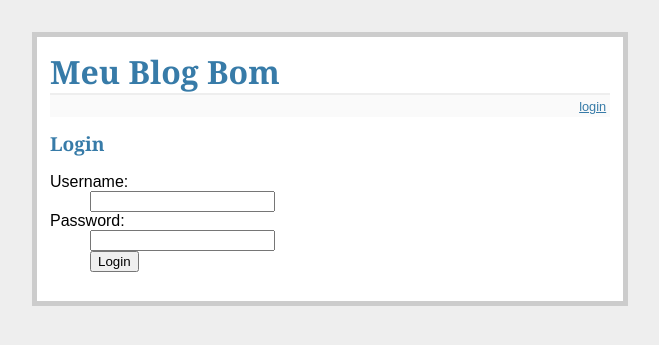
After one commit to VetVictor33/python-web, a Flask app: page /login in a window 1280 px wide. The commit adds this page. Shown: the top 345 px of the page, without its empty margins (310-969 px from the left). Run offline with Flask 2, Linux system fonts and the light colour scheme.

Commit message:
comitando a metade da aula 3

```diff
--- a/app.py
+++ b/app.py
@@ -1,6 +1,8 @@
-from flask import Flask, render_template
+from flask import Flask, render_template, request, redirect, url_for, session
 
 app = Flask(__name__)
+SECRET_KEY = "pudim"
+app.config.from_object(__name__)
 
 # POSTS MOCK
 posts = [
@@ -18,12 +20,20 @@ posts = [
     }
 ]
 
-postsi = [ ]
+# USER MOCKS
+USARNAME = "admin"
+PASSWORD = "admin"
 
 @app.route('/')
-def hello():
+def exibir_entradas():
     return render_template("exibir_entradas.html", entradas = posts)
 
-@app.route('/pudim')
-def pudim():
-    return "<h1 style='color:red;'>J'aime le pudim<h1>"
+@app.route('/login', methods=["GET", "POST"])
+def login():
+    erro = ""
+    if request.method == "POST":
+        if request.form['username'] == USARNAME and request.form['password'] == PASSWORD:
+            session['logado'] = True
+            return redirect(url_for('exibir_entradas'))
+        erro = "Usuário ou senha inválidos"
+    return render_template("login.html", erro=erro)
--- a/templates/layout.html
+++ b/templates/layout.html
@@ -13,7 +13,7 @@
       <h1>Meu Blog Bom</h1>
       <div class="metanav">
         {% if not session.logado %}
-            <a href="">login</a>
+            <a href="{{ url_for('login') }}">login</a>
         {% else %}
             <a href="">logout</a>
         {% endif %}
--- /dev/null
+++ b/templates/login.html
@@ -0,0 +1,19 @@
+{% extends "layout.html" %}
+
+{% block corpo %}
+
+  <h2>Login</h2>
+    {% if erro %}
+     <p class="erro"><strong>Erro:</strong> {{ erro }}
+    {% endif %}
+  <form action="{{ url_for('login') }}" method="post">
+    <dl>
+        <dt>Username:
+        <dd><input type="text" name="username">
+        <dt>Password:
+        <dd><input type="password" name="password">
+        <dd><input type="submit" value="Login">
+    </dl>
+  </form>
+
+{% endblock %}
```
Also changed, not shown: .gitpod.yml (added), codigos-para-aprender/exibir_entradas.html (renamed from codigos-com-notacoes/exibir_entradas.html).
